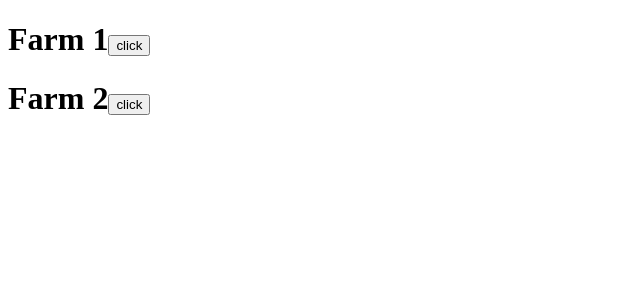
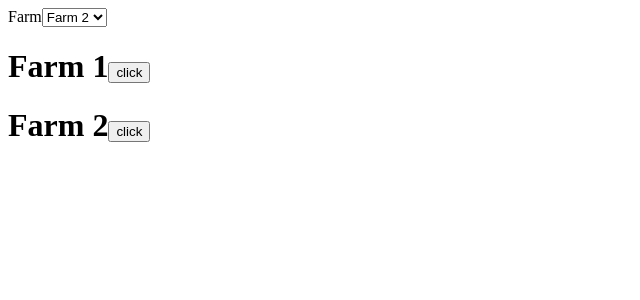
Before and after one commit to ebertsch/a-demo, a React app: page / in a window 1280 px wide. Shown: the top 300 px of the page, without its empty margins (0-640 px from the left). Built offline with nearby package versions, Linux system fonts and the light colour scheme; data requests are answered from the project's data file.

Commit message:
Added Farms

```diff
--- /dev/null
+++ b/src/app/Batch.ts
@@ -0,0 +1,7 @@
+ import { ApolloData } from './Farm';
+  export interface Batch extends ApolloData {
+    farmId: number;
+    curveId: number;
+    houseId: number;
+    placementDate: Date;
+  }
--- /dev/null
+++ b/src/app/BatchEntry.tsx
@@ -0,0 +1,54 @@
+//make a form to have 4 dropdowns: ID, Farm, House, Curve, SetDate
+
+import { useState } from 'react';
+import { Farm } from './Farm';
+import { House } from './House';
+import { Curve } from './Curve';
+import { Batch } from './Batch';
+//make a definition for batches
+
+//make  component for adding a batch
+
+//when we click save, call AddItem on the component. This will add the batch to the database.
+
+
+export interface BatchEntryProps {
+  farm: Farm[];
+  curves?: string[];
+  houses?: string[];
+  batch: Batch;
+}
+export const defaultBatch: Batch = {
+  id: 0,
+  farmId: 2,
+  houseId: 0,
+  curveId: 0,
+  placementDate: new Date(),
+}
+
+
+
+//make a function to accept the BatchEntryProps and render them in 4 dropdowns, and re-render if the dropdowns change.
+export const BatchEntry = (props: BatchEntryProps) => {
+  const [batch, setBatch] = useState<Batch>(props.batch);
+
+
+  const setForm = (event: React.ChangeEvent<HTMLSelectElement>) => {
+    console.log('setForm');
+    setBatch({...props.batch, farmId: parseInt(event.target.value)});
+  }
+
+  const isSelected = (id: number) => id === props.batch.farmId;
+
+  return (
+    <form>
+      <div>
+        <label htmlFor="farm">Farm</label>
+        <select name="farm" id="farmID" onChange={setForm}>
+          {props.farm.map(farm => <option selected={isSelected(farm.id)} value={farm.name}>{farm.name}</option>)}
+        </select>
+      </div>
+    </form>
+  );
+
+}
--- /dev/null
+++ b/src/app/Curve.ts
@@ -0,0 +1,5 @@
+
+import { ApolloData } from './Farm';
+export interface Curve extends ApolloData {
+    name: string;
+}
--- /dev/null
+++ b/src/app/House.ts
@@ -0,0 +1,5 @@
+
+import { ApolloData } from './Farm';
+export interface House extends ApolloData {
+    name: string;
+}
--- a/src/app/app.tsx
+++ b/src/app/app.tsx
@@ -3,7 +3,7 @@
 
 import { Timeline } from './timeline';
 import  { useFarmData } from './useFarms.hook';
-
+import { BatchEntry,defaultBatch } from './BatchEntry';
 export function App() {
   const [HAS_DATA, FARMS] = useFarmData("");
   console.log('App Render');
@@ -14,9 +14,8 @@ export function App() {
 
   return (
     <div>
-      {
-        HAS_DATA && <Timeline farms={FARMS}></Timeline>
-      }
+      <BatchEntry farm={FARMS} batch={defaultBatch}/>
+      {HAS_DATA && <Timeline farms={FARMS}></Timeline>}
     </div>
   );
 }
```
Also changed, not shown: src/app/Farm.ts (+1 -16 lines).
